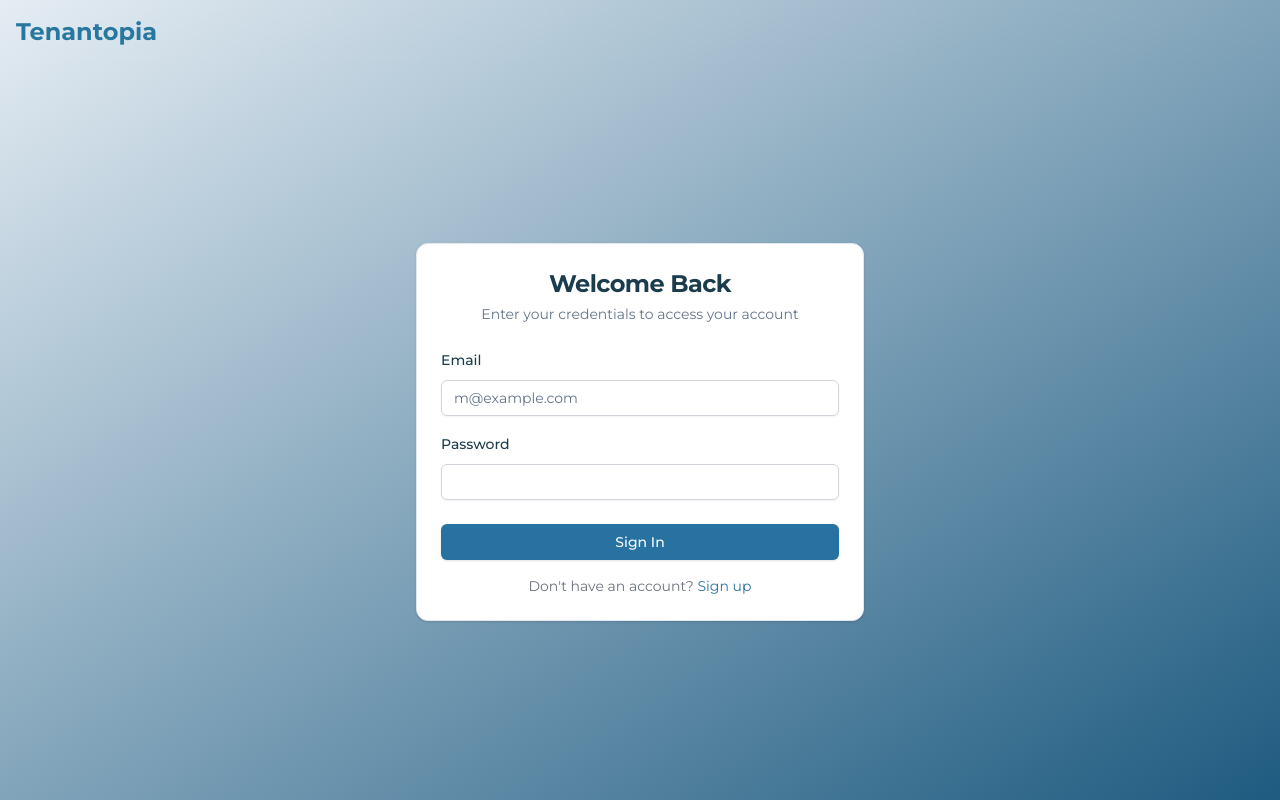
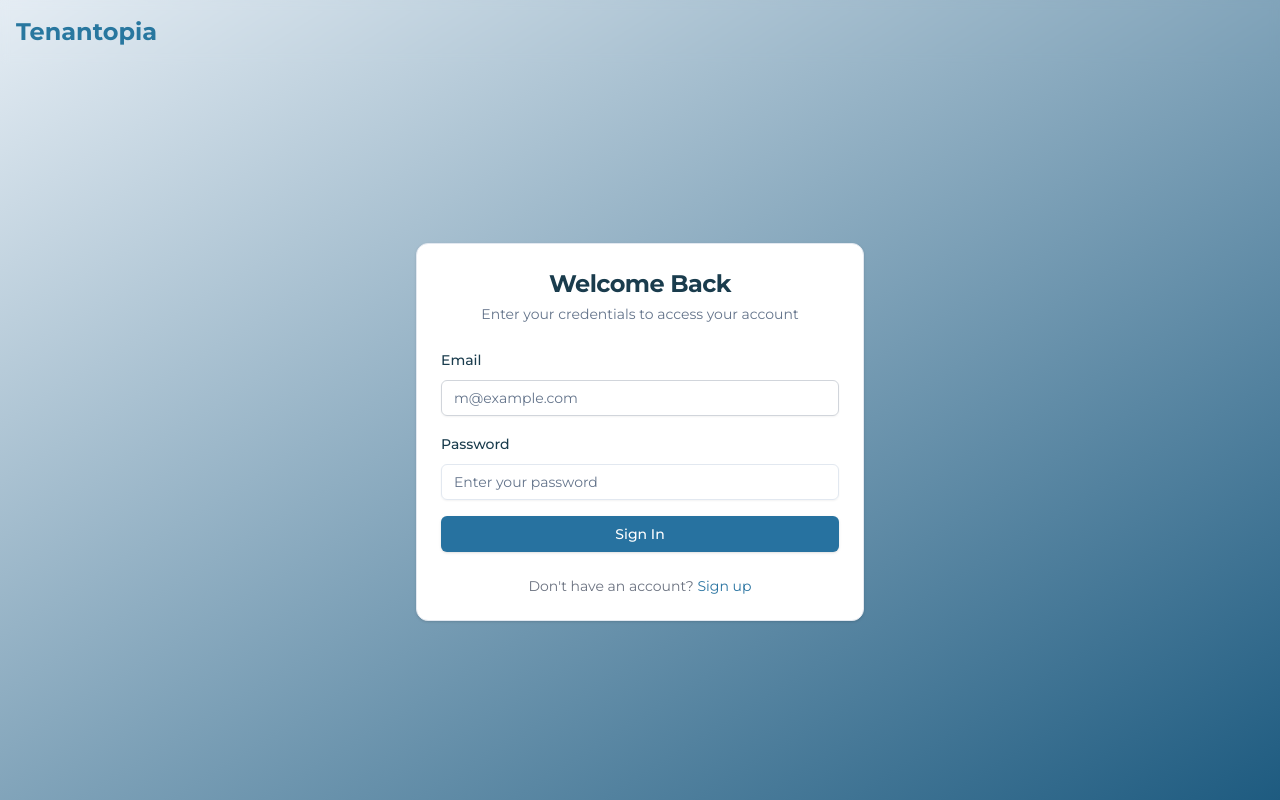
Before and after one commit to klaus-gudy/tenantopia, a Next.js app: page /login in a window 1280 px wide. Built offline with nearby package versions, Linux system fonts and the light colour scheme.

Commit message:
Modified login form with validation and toast notifications

```diff
--- a/app/(auth)/login/page.tsx
+++ b/app/(auth)/login/page.tsx
@@ -1,5 +1,12 @@
+"use client";
+
+import * as z from "zod";
+import { useForm } from "react-hook-form";
+import { zodResolver } from "@hookform/resolvers/zod";
+import { useState } from "react";
+import { useRouter } from "next/navigation";
+import { signIn } from "next-auth/react";
 import Link from "next/link";
-import { Button } from "@/components/ui/button";
 import {
   Card,
   CardContent,
@@ -8,10 +15,63 @@ import {
   CardHeader,
   CardTitle,
 } from "@/components/ui/card";
+import {
+  Form,
+  FormControl,
+  FormField,
+  FormItem,
+  FormLabel,
+  FormMessage,
+} from "@/components/ui/form";
+import { Button } from "@/components/ui/button";
 import { Input } from "@/components/ui/input";
-import { Label } from "@/components/ui/label";
+import { toast } from "sonner";
+
+const loginSchema = z.object({
+  email: z
+    .string()
+    .nonempty("Email is required")
+    .email("Invalid email address"),
+  password: z
+    .string()
+    .nonempty("Password is required")
+    .min(6, "Password must be at least 6 characters"),
+});
 
 export default function LoginPage() {
+  const [loading, setLoading] = useState(false);
+  const router = useRouter();
+
+  const form = useForm({
+    resolver: zodResolver(loginSchema),
+    defaultValues: {
+      email: "",
+      password: "",
+    },
+  });
+
+  async function onSubmit(values: z.infer<typeof loginSchema>) {
+    setLoading(true);
+    try {
+      const res = await signIn("credentials", {
+        email: values.email,
+        password: values.password,
+        redirect: false,
+      });
+
+      if (res?.error) {
+        toast.error("Invalid credentials");
+      } else {
+        toast.success("Login successful!");
+        router.push("/dashboard");
+      }
+    } catch (error) {
+      toast.error("Something went wrong. Try again.");
+    } finally {
+      setLoading(false);
+    }
+  }
+
   return (
     <Card className="w-full max-w-md">
       <CardHeader className="space-y-1">
@@ -23,38 +83,49 @@ export default function LoginPage() {
         </CardDescription>
       </CardHeader>
       <CardContent className="space-y-4">
-        <div className="space-y-2">
-          <Label
-            htmlFor="email"
-            className="text-sm font-medium leading-none peer-disabled:cursor-not-allowed peer-disabled:opacity-70"
-          >
-            Email
-          </Label>
+        <Form {...form}>
+          <form className="space-y-4" onSubmit={form.handleSubmit(onSubmit)}>
+            <FormField
+              control={form.control}
+              name="email"
+              render={({ field }) => (
+                <FormItem>
+                  <FormLabel>Email</FormLabel>
+                  <FormControl>
                     <Input
-            id="email"
-            type="email"
+                      className="border-gray-300 focus:border-transparent focus:outline-none"
                       placeholder="m@example.com"
-            className="w-full px-3 py-2 border rounded-md border-gray-300 focus:outline-none focus:ring-2 focus:ring-ocean-500 focus:border-transparent"
+                      {...field}
                     />
-        </div>
-        <div className="space-y-2">
-          <Label
-            htmlFor="password"
-            className="text-sm font-medium leading-none peer-disabled:cursor-not-allowed peer-disabled:opacity-70"
-          >
-            Password
-          </Label>
+                  </FormControl>
+                  <FormMessage />
+                </FormItem>
+              )}
+            />
+            <FormField
+              control={form.control}
+              name="password"
+              render={({ field }) => (
+                <FormItem>
+                  <FormLabel>Password</FormLabel>
+                  <FormControl>
                     <Input
-            id="password"
                       type="password"
-            className="w-full px-3 py-2 border rounded-md border-gray-300 focus:outline-none focus:ring-2 focus:ring-ocean-500 focus:border-transparent"
+                      placeholder="Enter your password"
+                      {...field}
                     />
-        </div>
+                  </FormControl>
+                  <FormMessage />
+                </FormItem>
+              )}
+            />
+            <Button className="w-full bg-ocean-500 hover:bg-ocean-600 text-white">
+            {loading ? "Signing In..." : "Sign In"}
+            </Button>
+          </form>
+        </Form>
       </CardContent>
       <CardFooter className="flex flex-col space-y-4">
-        <Button className="w-full bg-ocean-500 hover:bg-ocean-600 text-white">
-          Sign In
-        </Button>
         <div className="text-sm text-center text-gray-500">
           Don't have an account?{" "}
           <Link href="/sign-up" className="text-ocean-500 hover:underline">
--- a/app/(core)/layout.tsx
+++ b/app/(core)/layout.tsx
@@ -1,8 +1,11 @@
 'use client'
 
-import { useEffect } from "react";
-import { useSession } from "next-auth/react";
-import { usePathname, useRouter } from 'next/navigation';
+// import { useEffect } from "react";
+// import { useSession } from "next-auth/react";
+import {
+  usePathname,
+  // useRouter
+} from "next/navigation";
 import React from "react";
 import { AppSidebar } from "@/components/shared/app-sidebar";
 import {
@@ -67,18 +70,18 @@ const DynamicBreadcrumbs = () => {
 export default function CoreLayout({
   children,
 }: Readonly<{ children: React.ReactNode }>) {
-  const { data: session, status } = useSession();
-  const router = useRouter();
-  useEffect(() => {
-    if (status === "loading") return; // Wait for session to load
-    if (!session) {
-      router.push("/login"); // Redirect to login if not authenticated
-    }
-  }, [session, status, router]);
+  // const { data: session, status } = useSession();
+  // const router = useRouter();
+  // useEffect(() => {
+  //   if (status === "loading") return; // Wait for session to load
+  //   if (!session) {
+  //     router.push("/login"); // Redirect to login if not authenticated
+  //   }
+  // }, [session, status, router]);
 
-  if (!session) {
-    return null;
-  }
+  // if (!session) {
+  //   return null;
+  // }
   return (
     <SidebarProvider>
       <AppSidebar />
--- a/app/layout.tsx
+++ b/app/layout.tsx
@@ -2,6 +2,7 @@ import type { Metadata } from "next";
 import { montserrat } from './fonts/fonts';
 import "./globals.css";
 import { SessionProvider } from "next-auth/react";
+import { Toaster } from "@/components/ui/sonner"
 
 export const metadata: Metadata = {
   title: "Tenantopia",
@@ -21,6 +22,7 @@ export default function RootLayout({
       >
         {children}
       </body>
+      <Toaster />
     </html>
     </SessionProvider>
   );
--- /dev/null
+++ b/components/ui/sonner.tsx
@@ -0,0 +1,31 @@
+"use client"
+
+import { useTheme } from "next-themes"
+import { Toaster as Sonner } from "sonner"
+
+type ToasterProps = React.ComponentProps<typeof Sonner>
+
+const Toaster = ({ ...props }: ToasterProps) => {
+  const { theme = "system" } = useTheme()
+
+  return (
+    <Sonner
+      theme={theme as ToasterProps["theme"]}
+      className="toaster group"
+      toastOptions={{
+        classNames: {
+          toast:
+            "group toast group-[.toaster]:bg-background group-[.toaster]:text-foreground group-[.toaster]:border-border group-[.toaster]:shadow-lg",
+          description: "group-[.toast]:text-muted-foreground",
+          actionButton:
+            "group-[.toast]:bg-primary group-[.toast]:text-primary-foreground",
+          cancelButton:
+            "group-[.toast]:bg-muted group-[.toast]:text-muted-foreground",
+        },
+      }}
+      {...props}
+    />
+  )
+}
+
+export { Toaster }
--- a/package.json
+++ b/package.json
@@ -34,12 +34,14 @@
     "lucide-react": "^0.474.0",
     "next": "^14.2.10",
     "next-auth": "^5.0.0-beta.25",
+    "next-themes": "^0.4.4",
     "react": "^18.2.0",
     "react-day-picker": "^8.10.1",
     "react-dom": "^18.2.0",
     "react-dropzone": "^14.3.5",
     "react-hook-form": "^7.54.2",
     "recharts": "^2.15.1",
+    "sonner": "^2.0.1",
     "tailwind-merge": "^1.14.0",
     "tailwindcss-animate": "^1.0.7",
     "zod": "^3.24.1"
```
Also changed, not shown: 1 other file (tests, documents, lock files or other folders). Lines whose indentation alone changed are shown as unchanged.
